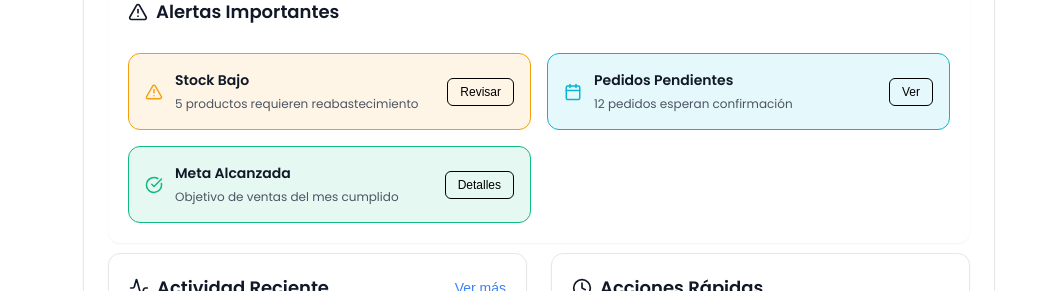
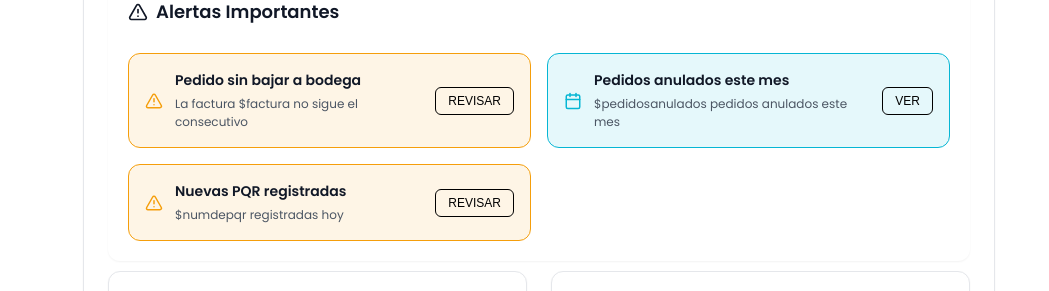
Before and after one commit to SntgRM/soluciones-hospitalarias, a React (Vite) app in the folder frontend/: page /home in a window 1280 px wide. Shown: the part 377-668 px from the top of the page, without its empty margins (231-1280 px from the left). Built offline with nearby package versions, Linux system fonts and the light colour scheme; no server answers; sample sign-in values are in the browser's storage.

Commit message:
UPD - Update alert messages and button labels in Cards component for improved clarity and consistency

```diff
--- a/frontend/src/components/cards/Cards.jsx
+++ b/frontend/src/components/cards/Cards.jsx
@@ -25,6 +25,8 @@ const Cards = () => {
   const handleClick = () => {
     navigate("/pedidos")
   }
+
+
 
   // Datos simulados para el dashboard
   const dashboardStats = [
@@ -152,26 +154,26 @@ const Cards = () => {
             <div className="cards-dashboard-alert cards-dashboard-alert-warning">
               <AlertTriangle size={18} />
               <div className="cards-dashboard-alert-content">
-                <h5>Stock Bajo</h5>
-                <p>5 productos requieren reabastecimiento</p>
+                <h5>Pedido sin bajar a bodega</h5>
+                <p>La factura $factura no sigue el consecutivo</p>
               </div>
-              <button className="cards-dashboard-alert-action">Revisar</button>
+              <button className="cards-dashboard-alert-action">REVISAR</button>
             </div>
             <div className="cards-dashboard-alert cards-dashboard-alert-info">
               <Calendar size={18} />
               <div className="cards-dashboard-alert-content">
-                <h5>Pedidos Pendientes</h5>
-                <p>12 pedidos esperan confirmación</p>
+                <h5>Pedidos anulados este mes</h5>
+                <p>$pedidosanulados pedidos anulados este mes</p>
               </div>
-              <button className="cards-dashboard-alert-action">Ver</button>
+              <button className="cards-dashboard-alert-action">VER</button>
             </div>
-            <div className="cards-dashboard-alert cards-dashboard-alert-success">
-              <CheckCircle size={18} />
+            <div className="cards-dashboard-alert cards-dashboard-alert-warning">
+              <AlertTriangle size={18} />
               <div className="cards-dashboard-alert-content">
-                <h5>Meta Alcanzada</h5>
-                <p>Objetivo de ventas del mes cumplido</p>
+                <h5>Nuevas PQR registradas</h5>
+                <p>$numdepqr registradas hoy</p>
               </div>
-              <button className="cards-dashboard-alert-action">Detalles</button>
+              <button className="cards-dashboard-alert-action">REVISAR</button>
             </div>
           </div>
         </div>
```
